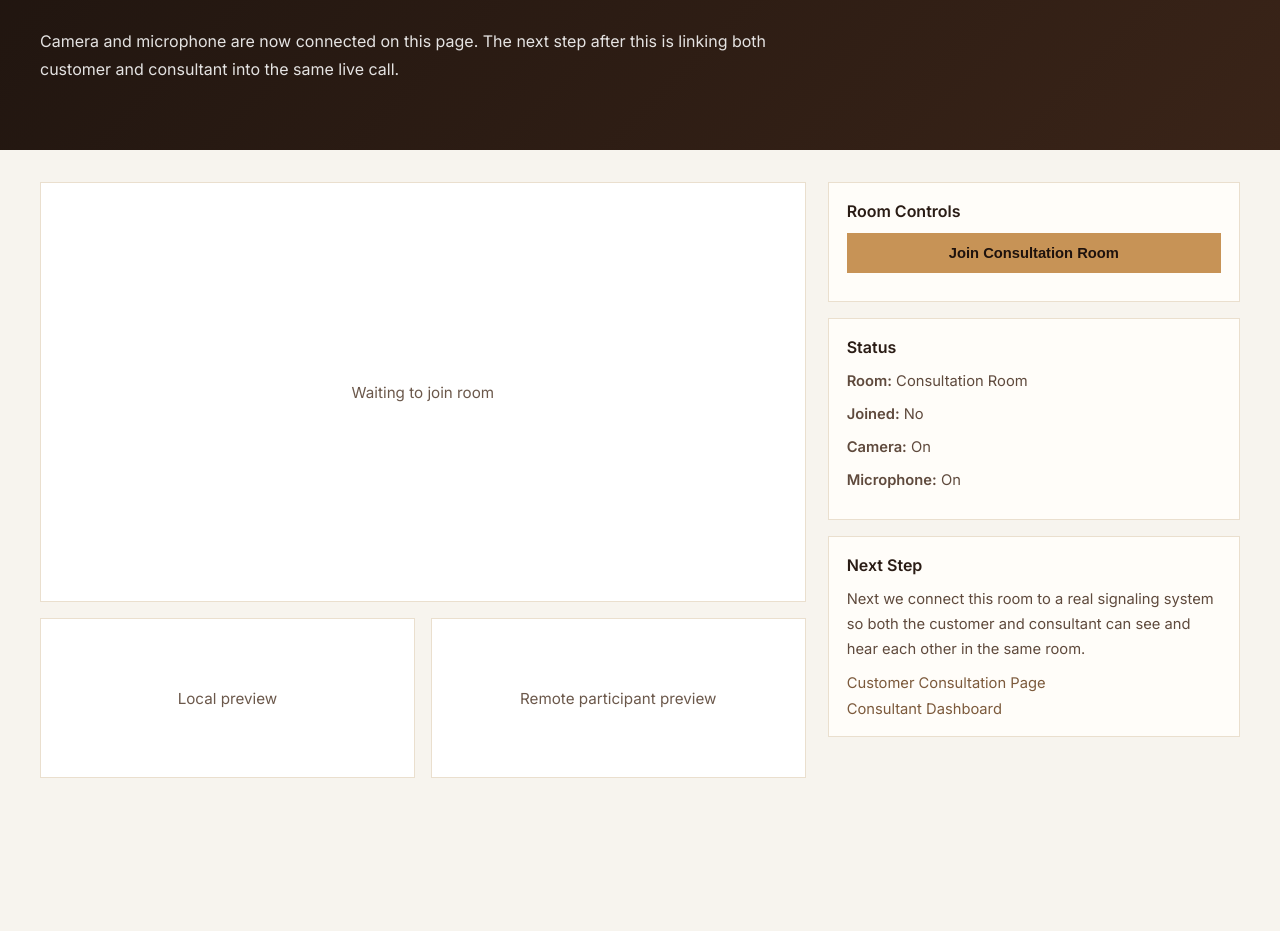
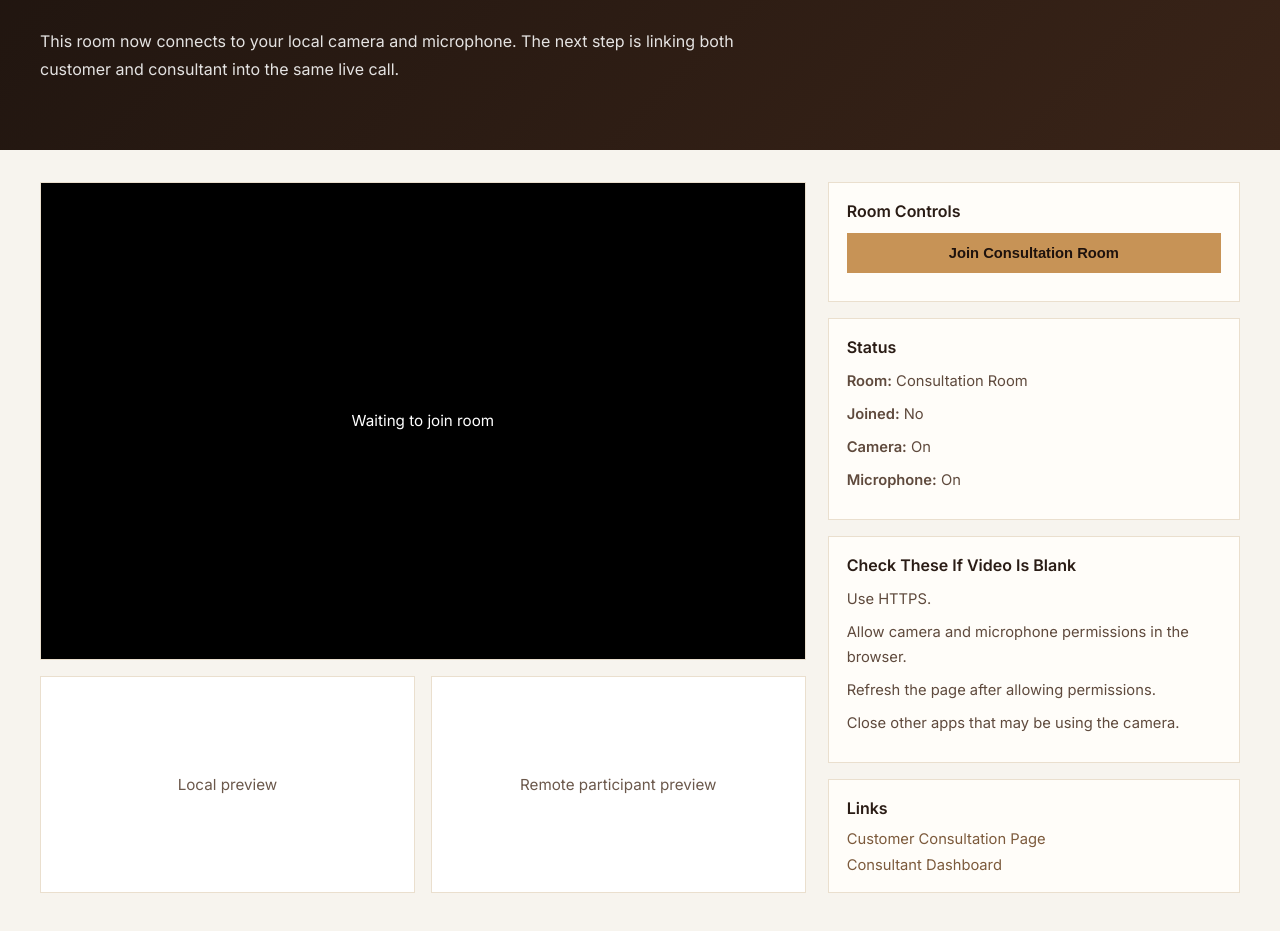
Before and after one commit to kantterosclothingco-lab/soulfood-fusion-house, a Next.js app: page /call-room in a window 1280 px wide. Shown: the part 175-1106 px from the top of the page. Before the commit the page ends 1013 px from the top, so only its background shows below. Built offline with nearby package versions, Linux system fonts and the light colour scheme.

Commit message:
Update call-room.js

```diff
--- a/pages/call-room.js
+++ b/pages/call-room.js
@@ -24,7 +24,11 @@ export default function CallRoomPage() {
 
     try {
       const stream = await navigator.mediaDevices.getUserMedia({
-        video: true,
+        video: {
+          facingMode: "user",
+          width: { ideal: 1280 },
+          height: { ideal: 720 },
+        },
         audio: true,
       });
 
@@ -32,16 +36,37 @@ export default function CallRoomPage() {
 
       if (localVideoRef.current) {
         localVideoRef.current.srcObject = stream;
+
+        try {
+          await localVideoRef.current.play();
+        } catch (playError) {
+          console.error("Video play error:", playError);
+        }
       }
 
       setJoined(true);
-      setCameraOn(true);
-      setMicOn(true);
+
+      const videoTracks = stream.getVideoTracks();
+      const audioTracks = stream.getAudioTracks();
+
+      setCameraOn(videoTracks[0]?.enabled ?? true);
+      setMicOn(audioTracks[0]?.enabled ?? true);
     } catch (err) {
-      console.error(err);
-      setError(
-        "Could not access camera or microphone. Please allow permissions and try again."
-      );
+      console.error("Media access error:", err);
+
+      if (err.name === "NotAllowedError") {
+        setError(
+          "Camera or microphone permission was blocked. Please allow both in your browser settings, then refresh the page."
+        );
+      } else if (err.name === "NotFoundError") {
+        setError(
+          "No camera or microphone was found on this device. Please check your device and try again."
+        );
+      } else {
+        setError(
+          "Could not access camera or microphone. Please allow permissions and try again."
+        );
+      }
     } finally {
       setLoadingMedia(false);
     }
@@ -63,12 +88,14 @@ export default function CallRoomPage() {
     setJoined(false);
     setCameraOn(true);
     setMicOn(true);
+    setError("");
   }
 
   function toggleCamera() {
     if (!localStreamRef.current) return;
 
     const videoTracks = localStreamRef.current.getVideoTracks();
+
     videoTracks.forEach((track) => {
       track.enabled = !track.enabled;
     });
@@ -80,6 +107,7 @@ export default function CallRoomPage() {
     if (!localStreamRef.current) return;
 
     const audioTracks = localStreamRef.current.getAudioTracks();
+
     audioTracks.forEach((track) => {
       track.enabled = !track.enabled;
     });
@@ -104,9 +132,9 @@ export default function CallRoomPage() {
             <p className="eyebrow">Consultation Call Room</p>
             <h1>Video consultation room</h1>
             <p>
-              Camera and microphone are now connected on this page. The next
-              step after this is linking both customer and consultant into the
-              same live call.
+              This room now connects to your local camera and microphone. The
+              next step is linking both customer and consultant into the same
+              live call.
             </p>
           </div>
         </section>
@@ -121,21 +149,29 @@ export default function CallRoomPage() {
                     autoPlay
                     muted
                     playsInline
+                    controls={false}
                     className="videoElement"
                   />
                 ) : (
                   <div className="placeholder">
-                    {loadingMedia ? "Connecting camera and microphone..." : "Waiting to join room"}
+                    {loadingMedia
+                      ? "Connecting camera and microphone..."
+                      : "Waiting to join room"}
                   </div>
                 )}
               </div>
 
               <div className="videoRow">
                 <div className="videoBox small">
-                  {joined ? "Your camera is connected" : "Local preview"}
+                  <div className="smallBoxText">
+                    {joined ? "Your camera is connected" : "Local preview"}
+                  </div>
                 </div>
+
                 <div className="videoBox small">
-                  Remote participant preview
+                  <div className="smallBoxText">
+                    Remote participant preview
+                  </div>
                 </div>
               </div>
             </div>
@@ -201,13 +237,15 @@ export default function CallRoomPage() {
               </div>
 
               <div className="panel">
-                <h2>Next Step</h2>
-                <p>
-                  Next we connect this room to a real signaling system so both
-                  the customer and consultant can see and hear each other in the
-                  same room.
-                </p>
+                <h2>Check These If Video Is Blank</h2>
+                <p>Use HTTPS.</p>
+                <p>Allow camera and microphone permissions in the browser.</p>
+                <p>Refresh the page after allowing permissions.</p>
+                <p>Close other apps that may be using the camera.</p>
+              </div>
 
+              <div className="panel">
+                <h2>Links</h2>
                 <div className="links">
                   <Link href="/consultation">Customer Consultation Page</Link>
                   <Link href="/consultant">Consultant Dashboard</Link>
@@ -293,6 +331,7 @@ export default function CallRoomPage() {
 
         .videoBox.large {
           min-height: 420px;
+          background: #000000;
         }
 
         .videoRow {
@@ -309,12 +348,20 @@ export default function CallRoomPage() {
         .videoElement {
           width: 100%;
           height: 100%;
+          min-height: 420px;
+          display: block;
           object-fit: cover;
-          background: black;
+          background: #000000;
+          transform: scaleX(-1);
         }
 
         .placeholder {
           padding: 20px;
+          color: #ffffff;
+        }
+
+        .smallBoxText {
+          color: #6b584b;
         }
 
         .sidebar {
@@ -402,6 +449,10 @@ export default function CallRoomPage() {
           .videoBox.large {
             min-height: 280px;
           }
+
+          .videoElement {
+            min-height: 280px;
+          }
         }
       `}</style>
     </>
```
